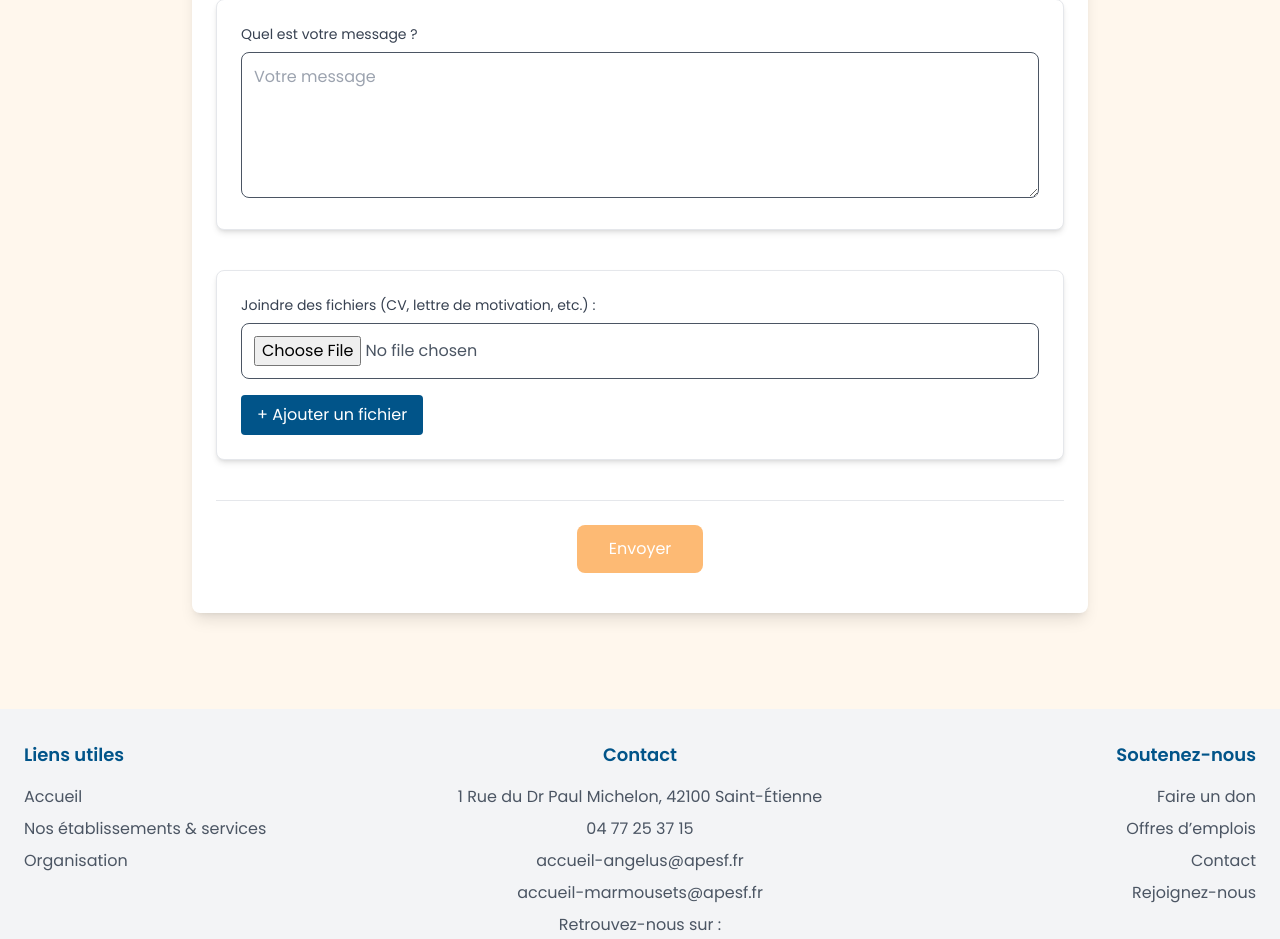
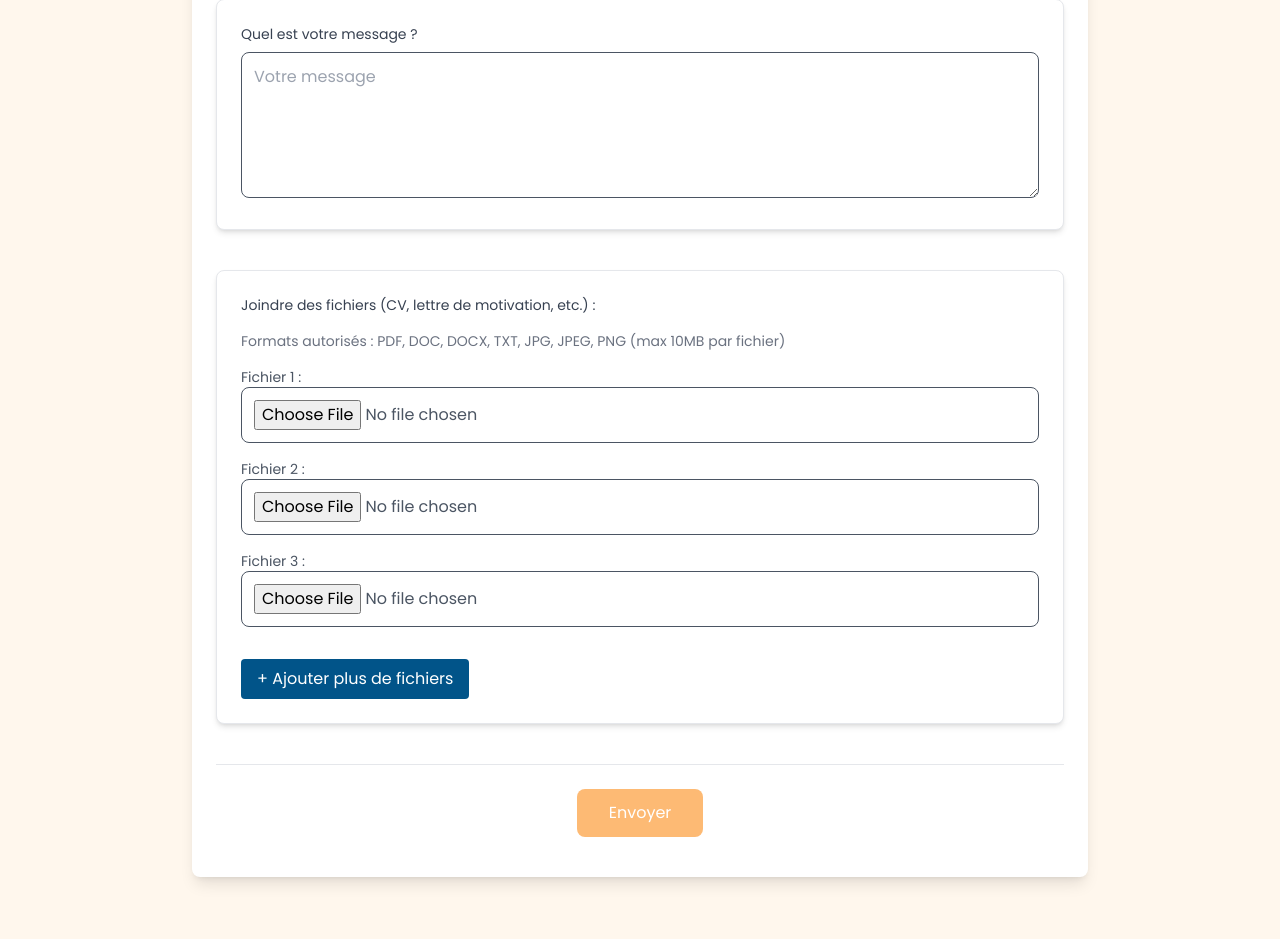
Before and after one commit to Potaaaaaaaaaaaato/apesf_site, a Django app: page /contact/ in a window 1280 px wide. Shown: the part 1114-2053 px from the top of the page. Run offline with Django 4.2, Linux system fonts and the light colour scheme; tables that the repository leaves empty hold one stand-in row (values such as "Sample post"); one stand-in notice (Sample message) is shown; some libraries are stand-ins or nearby versions.

Commit message:
Refactor code structure for improved readability and maintainability

```diff
--- a/apesf/forms.py
+++ b/apesf/forms.py
@@ -1,5 +1,6 @@
 from django import forms
-from .models import JobOffer, News, PageContent, Section, UploadedImage, ContactMessage
+from .models import JobOffer, News, PageContent, Section, UploadedImage, ContactMessage, ContactMessageAttachment
+from .models import ArborescenceFile
 
 class PageContentForm(forms.ModelForm):
     class Meta:
@@ -70,7 +71,7 @@ class ContactForm(forms.ModelForm):
         ('', 'Choisissez un sujet'),
         ('question', 'Question générale'),
         ('partenariat', 'Demande de partenariat'),
-        ('adhesion', 'Adhésion à l’association'),
+        ('adhesion', 'Adhésion à l\'association'),
         ('don', 'Faire un don'),
         ('stage', 'Demande de stage'),
         ('candidature', 'Candidature spontanée'),
@@ -85,11 +86,45 @@ class ContactForm(forms.ModelForm):
         required=True
     )
 
+    # Ajout de champs pour les pièces jointes (optionnels)
+    attachment_1 = forms.FileField(
+        required=False,
+        widget=forms.FileInput(attrs={'class': 'w-full p-3 border border-neutral-600 rounded-lg'})
+    )
+    attachment_2 = forms.FileField(
+        required=False,
+        widget=forms.FileInput(attrs={'class': 'w-full p-3 border border-neutral-600 rounded-lg'})
+    )
+    attachment_3 = forms.FileField(
+        required=False,
+        widget=forms.FileInput(attrs={'class': 'w-full p-3 border border-neutral-600 rounded-lg'})
+    )
+
     def __init__(self, *args, **kwargs):
         initial_subject = kwargs.pop('initial_subject', '')
         super().__init__(*args, **kwargs)
         if initial_subject:
             self.fields['subject'].initial = initial_subject
+
+    def clean(self):
+        cleaned_data = super().clean()
+
+        # Validation des fichiers (taille, type, etc.)
+        for i in range(1, 4):
+            field_name = f'attachment_{i}'
+            file = cleaned_data.get(field_name)
+            if file:
+                # Vérifier la taille du fichier (max 10MB)
+                if file.size > 10 * 1024 * 1024:
+                    raise forms.ValidationError(f"Le fichier {file.name} est trop volumineux (max 10MB).")
+
+                # Vérifier les extensions autorisées
+                allowed_extensions = ['.pdf', '.doc', '.docx', '.txt', '.jpg', '.jpeg', '.png']
+                file_extension = file.name.lower().split('.')[-1]
+                if f'.{file_extension}' not in allowed_extensions:
+                    raise forms.ValidationError(f"Type de fichier non autorisé pour {file.name}. Extensions autorisées: {', '.join(allowed_extensions)}")
+
+        return cleaned_data
 
 class NewsForm(forms.ModelForm):
     class Meta:
@@ -114,3 +149,13 @@ class JobOfferForm(forms.ModelForm):
             'email_contact': forms.EmailInput(attrs={'class': 'w-full p-2 border rounded'}),
             'document': forms.ClearableFileInput(attrs={'class': 'w-full p-2 border rounded'}),
         }
+
+class ArborescenceFileForm(forms.ModelForm):
+    class Meta:
+        model = ArborescenceFile
+        fields = ['title', 'file', 'description']
+        widgets = {
+            'title': forms.TextInput(attrs={'class': 'form-control', 'placeholder': 'Titre du fichier'}),
+            'description': forms.Textarea(attrs={'class': 'form-control', 'rows': 4, 'placeholder': 'Description optionnelle'}),
+            'file': forms.FileInput(attrs={'class': 'form-control', 'accept': '.pdf,.doc,.docx,.txt'})
+        }
--- a/apesf/templates/contact.html
+++ b/apesf/templates/contact.html
@@ -49,9 +49,24 @@
         <h2 class="text-2xl font-semibold text-primary-500 mb-8 text-center">Envoyez-nous un message</h2>
         {% if messages %}
             {% for message in messages %}
-            <div class="bg-green-100 border-l-4 border-green-500 text-green-700 p-4 mb-4 rounded">{{ message }}</div>
+                <div class="{% if message.tags == 'error' %}bg-red-100 border-l-4 border-red-500 text-red-700{% else %}bg-green-100 border-l-4 border-green-500 text-green-700{% endif %} p-4 mb-4 rounded">{{ message }}</div>
             {% endfor %}
         {% endif %}
+
+        <!-- Affichage des erreurs de formulaire -->
+        {% if form.errors %}
+            <div class="bg-red-100 border-l-4 border-red-500 text-red-700 p-4 mb-4 rounded">
+                <p><strong>Erreurs dans le formulaire :</strong></p>
+                <ul>
+                    {% for field, errors in form.errors.items %}
+                        {% for error in errors %}
+                            <li>{{ field|capfirst }} : {{ error }}</li>
+                        {% endfor %}
+                    {% endfor %}
+                </ul>
+            </div>
+        {% endif %}
+
         <form method="post" enctype="multipart/form-data" class="space-y-10">
             {% csrf_token %}
             <div class="bg-white border border-gray-200 shadow-md rounded-lg p-6">
@@ -70,20 +85,38 @@
                 <label for="id_message" class="block text-sm font-medium text-gray-700 mb-2">Quel est votre message ?</label>
                 {{ form.message }}
             </div>
-        <!-- Conteneur pour les champs de fichier dynamiques -->
+
+            <!-- Section pièces jointes -->
             <div class="bg-white border border-gray-200 shadow-md rounded-lg p-6">
-            <label class="block text-sm font-medium text-gray-700 mb-2">Joindre des fichiers (CV, lettre de motivation, etc.) :</label>
-            <div id="file-inputs" class="space-y-4">
-                <!-- Premier champ de fichier (toujours présent) -->
-                <div class="file-input-group flex items-center space-x-2">
-                    <input type="file" name="attachment_1" class="w-full p-3 border border-neutral-600 rounded-lg">
-                    <button type="button" class="remove-file bg-red-500 text-white px-2 py-1 rounded hover:bg-red-600" style="display: none;">−</button>
+                <label class="block text-sm font-medium text-gray-700 mb-4">Joindre des fichiers (CV, lettre de motivation, etc.) :</label>
+                <p class="text-sm text-gray-500 mb-4">Formats autorisés : PDF, DOC, DOCX, TXT, JPG, JPEG, PNG (max 10MB par fichier)</p>
+
+                <div class="space-y-4">
+                    <!-- Champs de pièces jointes fixes -->
+                    <div class="file-input-group">
+                        <label for="id_attachment_1" class="block text-sm text-gray-600 mb-1">Fichier 1 :</label>
+                        {{ form.attachment_1 }}
+                    </div>
+                    <div class="file-input-group">
+                        <label for="id_attachment_2" class="block text-sm text-gray-600 mb-1">Fichier 2 :</label>
+                        {{ form.attachment_2 }}
+                    </div>
+                    <div class="file-input-group">
+                        <label for="id_attachment_3" class="block text-sm text-gray-600 mb-1">Fichier 3 :</label>
+                        {{ form.attachment_3 }}
                     </div>
                 </div>
-            <!-- Bouton pour ajouter un nouveau champ -->
-            <button type="button" id="add-file" class="mt-4 bg-primary-500 text-white px-4 py-2 rounded hover:bg-primary-600 transition-colors">+ Ajouter un fichier</button>
+
+                <!-- Conteneur pour les champs dynamiques supplémentaires -->
+                <div id="dynamic-file-inputs" class="space-y-4 mt-4"></div>
+
+                <!-- Bouton pour ajouter plus de fichiers -->
+                <button type="button" id="add-more-files" class="mt-4 bg-primary-500 text-white px-4 py-2 rounded hover:bg-primary-600 transition-colors">
+                    + Ajouter plus de fichiers
+                </button>
             </div>
-        <!-- Conteneur séparé pour le bouton -->
+
+            <!-- Bouton d'envoi -->
             <div class="mt-12 pt-6 border-t border-gray-200 text-center">
                 <button type="submit" class="bg-secondary-500 text-white px-8 py-3 rounded-lg hover:bg-primary-500 hover:scale-105 transition-all">
                     Envoyer
@@ -94,36 +127,41 @@
 
     <!-- JavaScript pour gérer les champs dynamiques -->
     <script>
-document.getElementById('add-file').addEventListener('click', function() {
-    const fileInputs = document.getElementById('file-inputs');
-    const count = fileInputs.getElementsByClassName('file-input-group').length + 1;
+        let fileCounter = 4; // Commence après les 3 champs fixes
+
+        document.getElementById('add-more-files').addEventListener('click', function() {
+            const dynamicContainer = document.getElementById('dynamic-file-inputs');
 
             const div = document.createElement('div');
             div.className = 'file-input-group flex items-center space-x-2';
 
+            const label = document.createElement('label');
+            label.textContent = `Fichier ${fileCounter} :`;
+            label.className = 'block text-sm text-gray-600 min-w-0 flex-shrink-0';
+
             const input = document.createElement('input');
             input.type = 'file';
-    input.name = 'attachment_' + count;
+            input.name = `attachment_${fileCounter}`;
             input.className = 'w-full p-3 border border-neutral-600 rounded-lg';
 
             const removeButton = document.createElement('button');
             removeButton.type = 'button';
-    removeButton.className = 'remove-file bg-red-500 text-white px-2 py-1 rounded hover:bg-red-600';
-    removeButton.textContent = '−';
+            removeButton.className = 'bg-red-500 text-white px-3 py-2 rounded hover:bg-red-600 flex-shrink-0';
+            removeButton.textContent = 'Supprimer';
             removeButton.addEventListener('click', function() {
                 div.remove();
             });
 
-    div.appendChild(input);
+            const inputContainer = document.createElement('div');
+            inputContainer.className = 'flex-1';
+            inputContainer.appendChild(label);
+            inputContainer.appendChild(input);
+
+            div.appendChild(inputContainer);
             div.appendChild(removeButton);
-    fileInputs.appendChild(div);
-});
+            dynamicContainer.appendChild(div);
 
-// Afficher le bouton de suppression pour les champs ajoutés dynamiquement
-document.addEventListener('click', function(e) {
-    if (e.target.classList.contains('remove-file')) {
-        e.target.parentElement.remove();
-    }
+            fileCounter++;
         });
     </script>
 {% endblock %}
--- a/apesf/templates/gerer-fichier-arborescence.html
+++ b/apesf/templates/gerer-fichier-arborescence.html
@@ -24,8 +24,8 @@
                     {% if arborescence.description %}
                         <p><strong>Description :</strong> {{ arborescence.description }}</p>
                     {% endif %}
-                    <a href="{{ arborescence.file.url }}" class="text-primary-500 hover:underline" target="_blank">
-                        <i class="bi bi-download"></i> Télécharger le fichier actuel
+                    <a href="{{ arborescence.file.url }}" class="inline-block bg-primary-500 text-white px-4 py-2 rounded hover:bg-primary-600 transition-colors mt-2" target="_blank">
+                        Télécharger le fichier actuel
                     </a>
                 </div>
             {% endif %}
--- a/apesf/urls.py
+++ b/apesf/urls.py
@@ -32,4 +32,6 @@ urlpatterns = [
     path('gerer-offres-emplois/', views.gerer_offres_emplois, name='gerer_offres_emplois'),
     path('modifier-offre-emploi/<int:job_id>/', views.modifier_offre_emploi, name='modifier_offre_emploi'),
     path('rejoignez-nous/', views.rejoignez_nous, name='rejoignez_nous'),
+    path('download-arborescence/', views.download_arborescence, name='download_arborescence'),
+    path('gerer-fichier-arborescence/', views.gerer_fichier_arborescence, name='gerer_fichier_arborescence'),
 ]
--- a/apesf/views.py
+++ b/apesf/views.py
@@ -1,10 +1,13 @@
 from django.core.mail import EmailMessage
+from django.http import FileResponse, Http404
 from django.shortcuts import render, redirect, get_object_or_404
 from django.contrib.auth import login, logout, authenticate
 from django.contrib.auth.decorators import login_required
 from django.contrib import messages
 from .models import ContactMessage, ContactMessageAttachment, JobOffer, PageContent, Partner, Section, UploadedImage, News
 from .forms import ContactForm, JobOfferForm, PageContentForm, SectionForm, UploadedImageForm, NewsForm
+from .models import ArborescenceFile
+from .forms import ArborescenceFileForm
 
 # Page d'accueil
 def accueil(request):
@@ -564,29 +567,46 @@ def contact_view(request):
 
     if request.method == 'POST':
         form = ContactForm(request.POST, request.FILES, initial_subject=initial_subject)
-        print("Formulaire soumis, validation en cours...")  # Log pour confirmer la soumission
+        print("Formulaire soumis, validation en cours...")
+
         if form.is_valid():
-            print("Formulaire valide, enregistrement du message...")  # Log pour la validation
+            print("Formulaire valide, enregistrement du message...")
             contact_message = form.save()
 
-            for key, file in request.FILES.items():
-                if key.startswith('attachment_'):
-                    print(f"Enregistrement de la pièce jointe : {key}")  # Log pour les pièces jointes
-                    ContactMessageAttachment.objects.create(
+            # Traitement des pièces jointes du formulaire
+            attachments_added = []
+            for i in range(1, 4):  # Pour les 3 champs de pièces jointes
+                field_name = f'attachment_{i}'
+                file = form.cleaned_data.get(field_name)
+                if file:
+                    print(f"Enregistrement de la pièce jointe : {field_name} - {file.name}")
+                    attachment = ContactMessageAttachment.objects.create(
                         contact_message=contact_message,
                         file=file
                     )
+                    attachments_added.append(attachment)
+
+            # Traitement des pièces jointes dynamiques (JavaScript)
+            for key, file in request.FILES.items():
+                if key.startswith('attachment_') and key not in [f'attachment_{i}' for i in range(1, 4)]:
+                    print(f"Enregistrement de la pièce jointe dynamique : {key} - {file.name}")
+                    attachment = ContactMessageAttachment.objects.create(
+                        contact_message=contact_message,
+                        file=file
+                    )
+                    attachments_added.append(attachment)
 
             name = form.cleaned_data.get('name')
             email = form.cleaned_data.get('email')
             subject = form.cleaned_data.get('subject')
             message_content = form.cleaned_data.get('message')
             subject_display = dict(form.fields['subject'].choices).get(subject, subject)
-            print(f"Préparation de l'email - Objet : {subject_display}, Destinataires : {subject}")  # Log pour l'email
+            print(f"Préparation de l'email - Objet : {subject_display}")
 
+            # Corps de l'email
             email_body = f"""
 Un message a été transmis via le formulaire de contact du site https://tristan-devaux.fr.
-Pour répondre, utilisez l’adresse e-mail indiquée dans le message.
+Pour répondre, utilisez l'adresse e-mail indiquée dans le message.
 Attention : ne répondez pas directement à cet e-mail, votre réponse ne sera pas consultée.
 
 Contenu du message :
@@ -597,38 +617,97 @@ Objet : {subject_display}
 Message :
 
 {message_content}
+
+{f"Nombre de pièces jointes : {len(attachments_added)}" if attachments_added else "Aucune pièce jointe"}
 """
 
-            recipients = ['tristandevaux6@gmail.com'] if subject in ['partenariat', 'don'] else ['tristandevaux6@gmail.com', 'tristandevaux6@gmail.com']
-            print(f"Destinataires choisis : {recipients}")  # Log pour les destinataires
+            # Définir les destinataires
+            recipients = ['tristandevaux6@gmail.com'] if subject in ['partenariat', 'don'] else ['tristandevaux6@gmail.com']
+            print(f"Destinataires choisis : {recipients}")
 
-            email = EmailMessage(
+            # Créer l'email
+            email_message = EmailMessage(
                 subject=f"[APESF] {subject_display}",
                 body=email_body,
-                from_email='ton_email@gmail.com',
+                from_email='ton_email@gmail.com',  # Remplacez par votre vrai email
                 to=recipients,
                 reply_to=[email],
             )
 
-            for attachment in contact_message.attachments.all():
-                with attachment.file.open('rb') as f:
-                    print(f"Attachement de : {attachment.file.name}")  # Log pour les pièces jointes
-                    email.attach(attachment.file.name, f.read(), attachment.file.content_type)
+            # Ajouter les pièces jointes
+            for attachment in attachments_added:
+                try:
+                    with attachment.file.open('rb') as f:
+                        print(f"Ajout de la pièce jointe : {attachment.file.name}")
+
+                        # Déterminer le type MIME
+                        import mimetypes
+                        mime_type, _ = mimetypes.guess_type(attachment.file.name)
+                        if mime_type is None:
+                            mime_type = 'application/octet-stream'
+
+                        email_message.attach(
+                            attachment.file.name.split('/')[-1],  # Nom du fichier seulement
+                            f.read(),
+                            mime_type
+                        )
+                except Exception as e:
+                    print(f"Erreur lors de l'ajout de la pièce jointe {attachment.file.name} : {str(e)}")
 
             try:
-                print("Tentative d'envoi de l'email...")  # Log avant envoi
-                email.send()
-                print("Email envoyé avec succès aux destinataires : {}".format(recipients))
-                messages.success(request, "Votre message a été envoyé avec succès ! Nous vous répondrons dans les plus brefs délais.")
+                print("Tentative d'envoi de l'email...")
+                email_message.send()
+                print(f"Email envoyé avec succès aux destinataires : {recipients}")
+                success_message = "Votre message a été envoyé avec succès !"
+                if attachments_added:
+                    success_message += f" {len(attachments_added)} pièce(s) jointe(s) incluse(s)."
+                success_message += " Nous vous répondrons dans les plus brefs délais."
+                messages.success(request, success_message)
             except Exception as e:
                 print(f"Erreur lors de l'envoi de l'email : {str(e)}")
                 messages.error(request, f"Une erreur est survenue lors de l'envoi de votre message : {str(e)}")
 
             return redirect('contact')
         else:
-            print("Formulaire non valide, erreurs : {}".format(form.errors))  # Log pour les erreurs de validation
+            print("Formulaire non valide, erreurs : {}".format(form.errors))
             messages.error(request, "Veuillez corriger les erreurs dans le formulaire.")
     else:
         form = ContactForm(initial={'subject': initial_subject})
 
     return render(request, 'contact.html', {'page': page, 'form': form})
+
+@login_required
+def download_arborescence(request):
+    """Vue pour télécharger le fichier d'arborescence"""
+    try:
+        # Récupérer le fichier le plus récent
+        arborescence = ArborescenceFile.objects.latest('uploaded_at')
+        return FileResponse(
+            arborescence.file.open(),
+            as_attachment=True,
+            filename=f"arborescence_conseil_administration.{arborescence.file.name.split('.')[-1]}"
+        )
+    except ArborescenceFile.DoesNotExist:
+        raise Http404("Aucun fichier d'arborescence disponible")
+
+@login_required
+def gerer_fichier_arborescence(request):
+    """Vue pour gérer le fichier d'arborescence"""
+    try:
+        arborescence = ArborescenceFile.objects.latest('uploaded_at')
+    except ArborescenceFile.DoesNotExist:
+        arborescence = None
+
+    if request.method == 'POST':
+        form = ArborescenceFileForm(request.POST, request.FILES, instance=arborescence)
+        if form.is_valid():
+            form.save()
+            messages.success(request, 'Fichier d\'arborescence mis à jour avec succès!')
+            return redirect('gerer_fichier_arborescence')
+    else:
+        form = ArborescenceFileForm(instance=arborescence)
+
+    return render(request, 'gerer-fichier-arborescence.html', {
+        'form': form,
+        'arborescence': arborescence
+    })
```
Also changed, not shown: apesf/models.py (+14 -0 lines), apesf/templates/organisation.html (+51 -13 lines), apesf/templates/tableau_de_bord.html (+7 -2 lines), apesf/migrations/0020_arborescencefile.py (added), 3 other files. Lines whose indentation alone changed are shown as unchanged.
